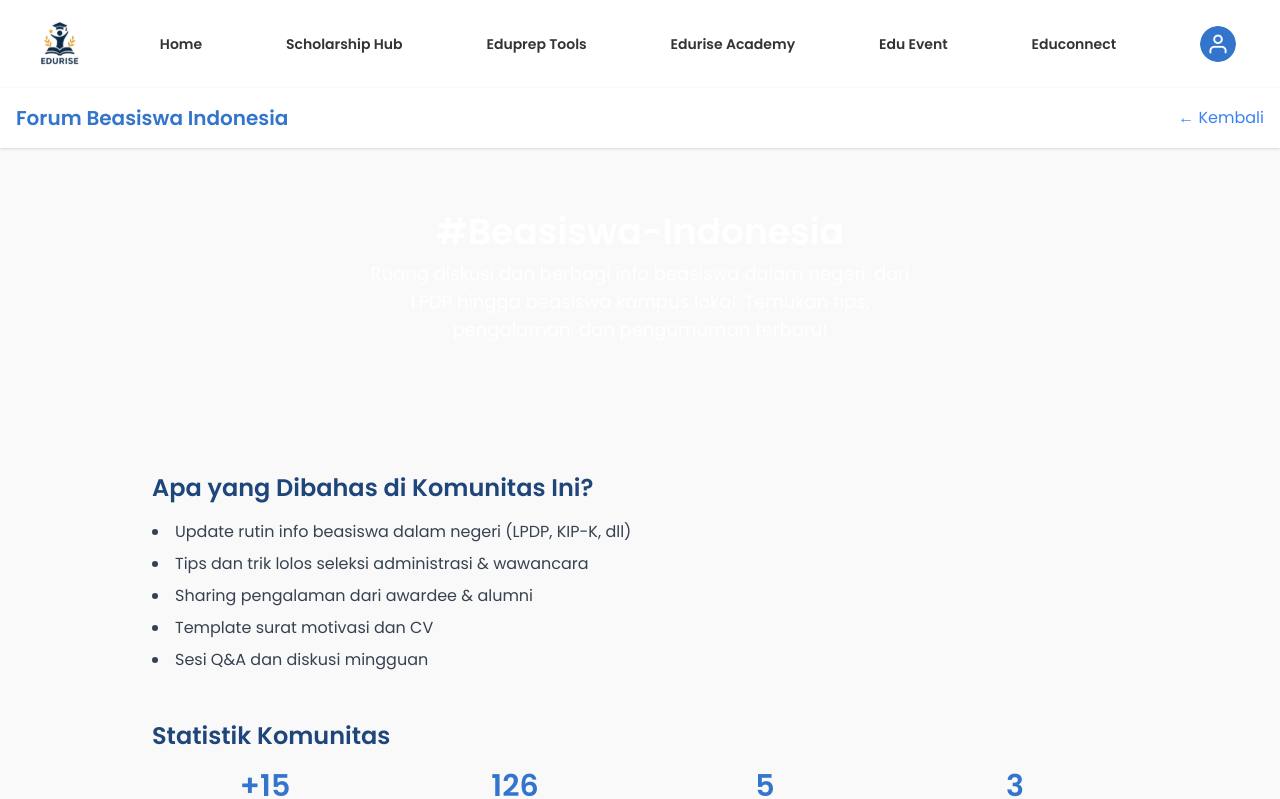
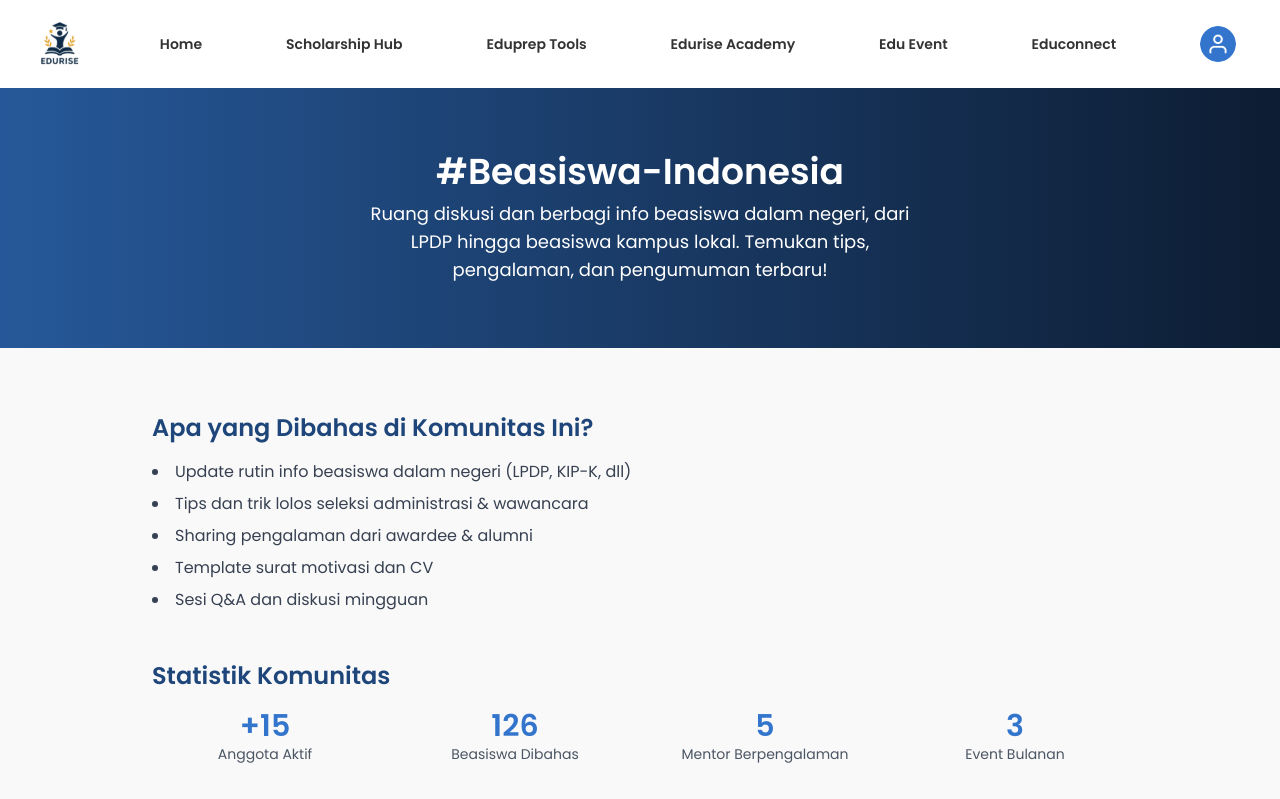
Before and after one commit to rachstufff/MassiveChallengeEduRise, a React (Vite) app: page /klikforum in a window 1280 px wide. Shown: the top 799 px of the page. Built offline with nearby package versions, Linux system fonts and the light colour scheme.

Commit message:
Update KlikForum.jsx

```diff
--- a/src/pages/Eduacademy/KlikForum.jsx
+++ b/src/pages/Eduacademy/KlikForum.jsx
@@ -5,19 +5,11 @@
     <>
       <Header />
       <>
-        {/* Header */}
-        <header className="bg-white shadow">
-          <div className="max-w-7xl mx-auto px-4 py-4 flex items-center justify-between">
-            <h1 className="text-xl font-bold text-[#3375CC]">
-              Forum Beasiswa Indonesia
-            </h1>
-            <a href="/forumdiskusi" className="text-blue-500 hover:underline">
-              ← Kembali
-            </a>
-          </div>
-        </header>
+
         {/* Header Section */}
-        <header className="bg-gradient-to-r from-[#265899] to-[#0D1D33] text-white py-16">
+        <header className="bg-gradient-to-r from-[#265899] to-[#0D1D33] text-white py-16"
+        style={{ background: "linear-gradient(to right, #265899, #0D1D33)" }}
+        >
           <div className="max-w-4xl mx-auto px-6 text-center">
             <h2 className="text-4xl font-bold mb-2">#Beasiswa-Indonesia</h2>
             <p className="text-lg max-w-xl mx-auto">
```
